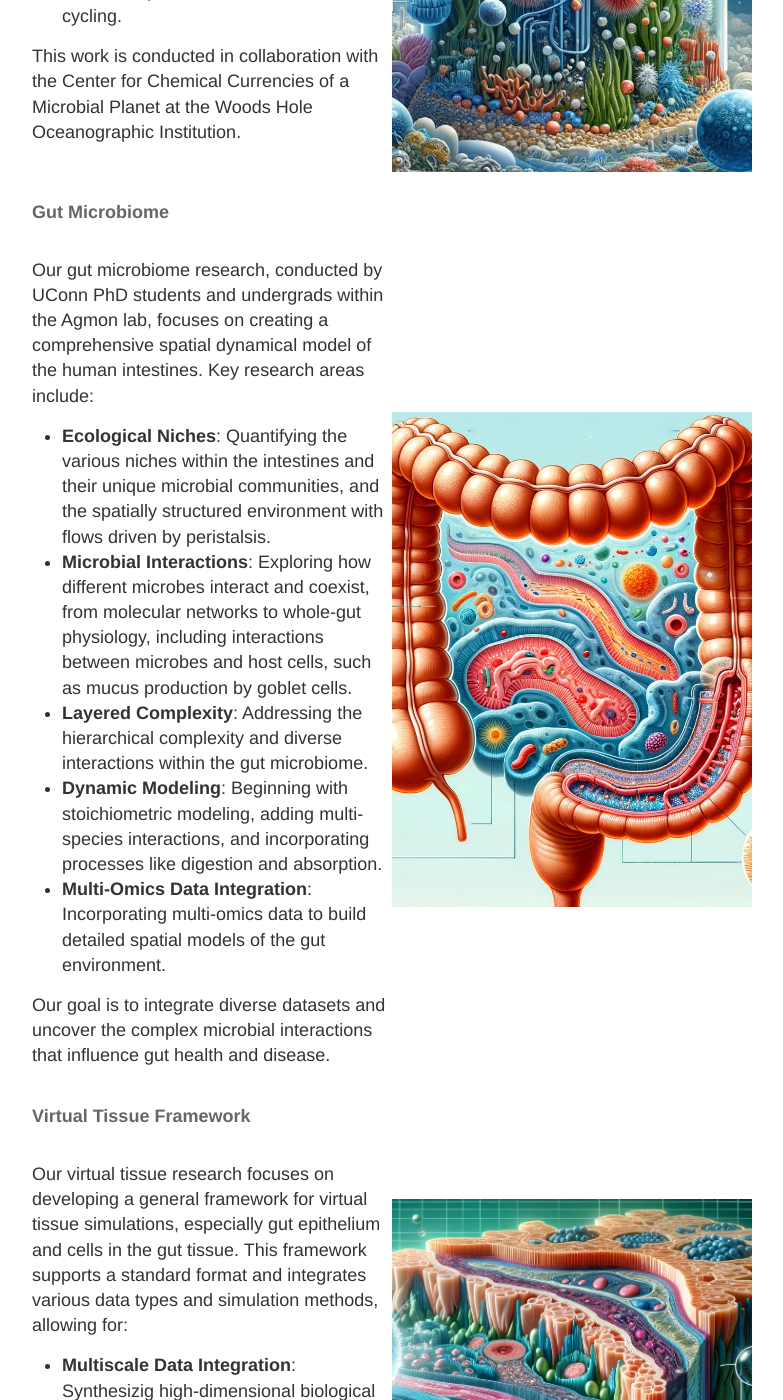
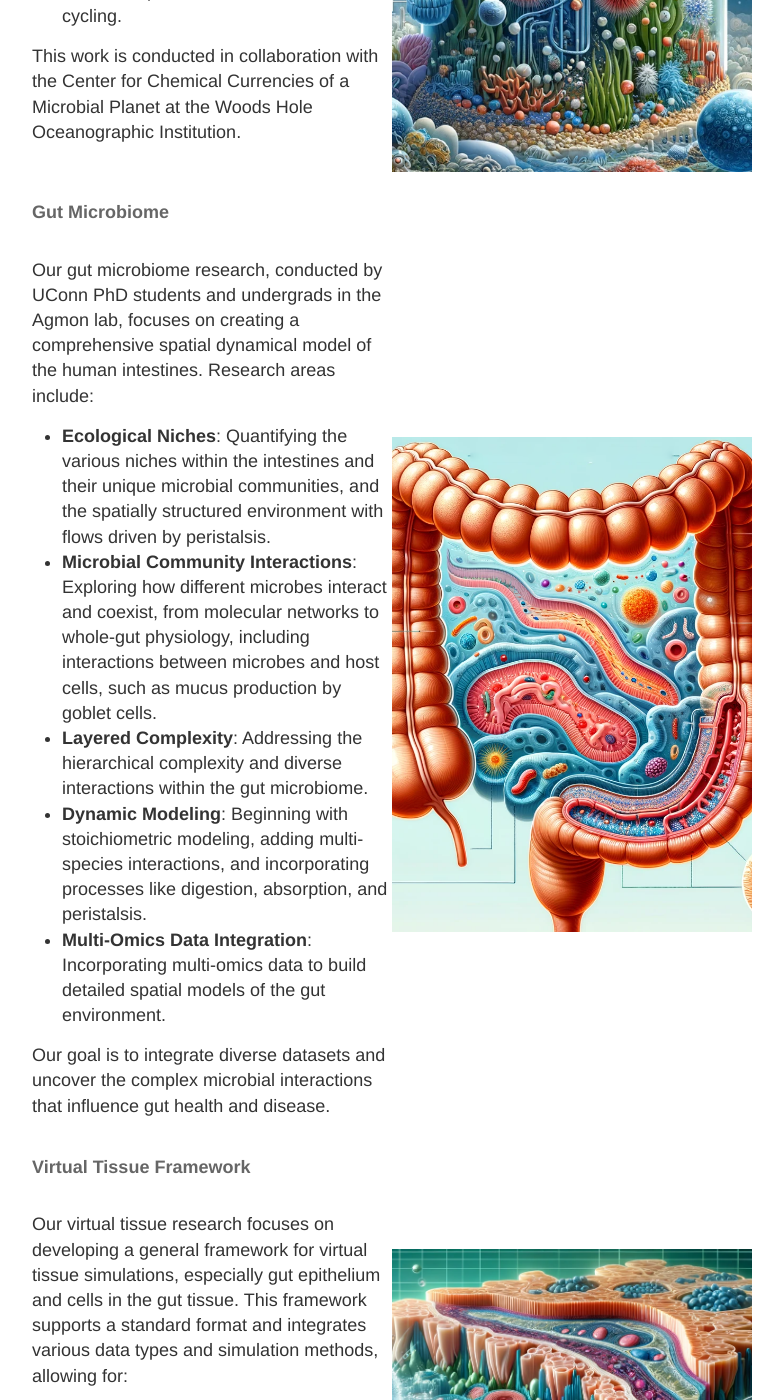
Before and after one commit to eagmon/eagmon.github.io, a Jekyll site: the page built from research.md, in a window 1280 px wide and 1400 px high, scrolled down 1470 px. Shown: the whole window, without its empty margins (248-1031 px from the left). Built offline with Jekyll 4.4.1, drawn with Linux system fonts in a browser that asks for light colours; some of the changed text lies outside the part shown.

Commit message:
edit research

```diff
--- a/research.md
+++ b/research.md
@@ -34,12 +34,12 @@ permalink: /research/
 #### Gut Microbiome
 <div style="display: flex; align-items: center;">
   <div style="flex: 1;">
-    <p>Our gut microbiome research, conducted by UConn PhD students and undergrads within the Agmon lab, focuses on creating a comprehensive spatial dynamical model of the human intestines. Key research areas include:</p>
+    <p>Our gut microbiome research, conducted by UConn PhD students and undergrads in the Agmon lab, focuses on creating a comprehensive spatial dynamical model of the human intestines. Research areas include:</p>
     <ul>
       <li><strong>Ecological Niches</strong>: Quantifying the various niches within the intestines and their unique microbial communities, and the spatially structured environment with flows driven by peristalsis.</li>
-      <li><strong>Microbial Interactions</strong>: Exploring how different microbes interact and coexist, from molecular networks to whole-gut physiology, including interactions between microbes and host cells, such as mucus production by goblet cells.</li>
+      <li><strong>Microbial Community Interactions</strong>: Exploring how different microbes interact and coexist, from molecular networks to whole-gut physiology, including interactions between microbes and host cells, such as mucus production by goblet cells.</li>
       <li><strong>Layered Complexity</strong>: Addressing the hierarchical complexity and diverse interactions within the gut microbiome.</li>
-      <li><strong>Dynamic Modeling</strong>: Beginning with stoichiometric modeling, adding multi-species interactions, and incorporating processes like digestion and absorption.</li>
+      <li><strong>Dynamic Modeling</strong>: Beginning with stoichiometric modeling, adding multi-species interactions, and incorporating processes like digestion, absorption, and peristalsis.</li>
       <li><strong>Multi-Omics Data Integration</strong>: Incorporating multi-omics data to build detailed spatial models of the gut environment.</li>
     </ul>
     <p>Our goal is to integrate diverse datasets and uncover the complex microbial interactions that influence gut health and disease.</p>
@@ -54,7 +54,7 @@ permalink: /research/
   <div style="flex: 1;">
     <p>Our virtual tissue research focuses on developing a general framework for virtual tissue simulations, especially gut epithelium and cells in the gut tissue. This framework supports a standard format and integrates various data types and simulation methods, allowing for:</p>
     <ul>
-      <li><strong>Multiscale Data Integration</strong>: Synthesizig high-dimensional biological data, from molnecular to organ scales, into cohesive and dynamic models.</li>
+      <li><strong>Multiscale Data Integration</strong>: Synthesizing high-dimensional biological data, from molecular to organ scales, into cohesive and dynamic models.</li>
       <li><strong>Dynamic Functional Models</strong>: Transforming static spatial maps into functional simulations by adding layers of dynamic biological mechanisms, such as mucus production and metabolic interactions.</li>
       <li><strong>Interdisciplinary Applications</strong>: Facilitating research on interactions between tissue morphologies and bacterial communities, looking for factors of host-microbiome dynamics.</li>
     </ul>
```
